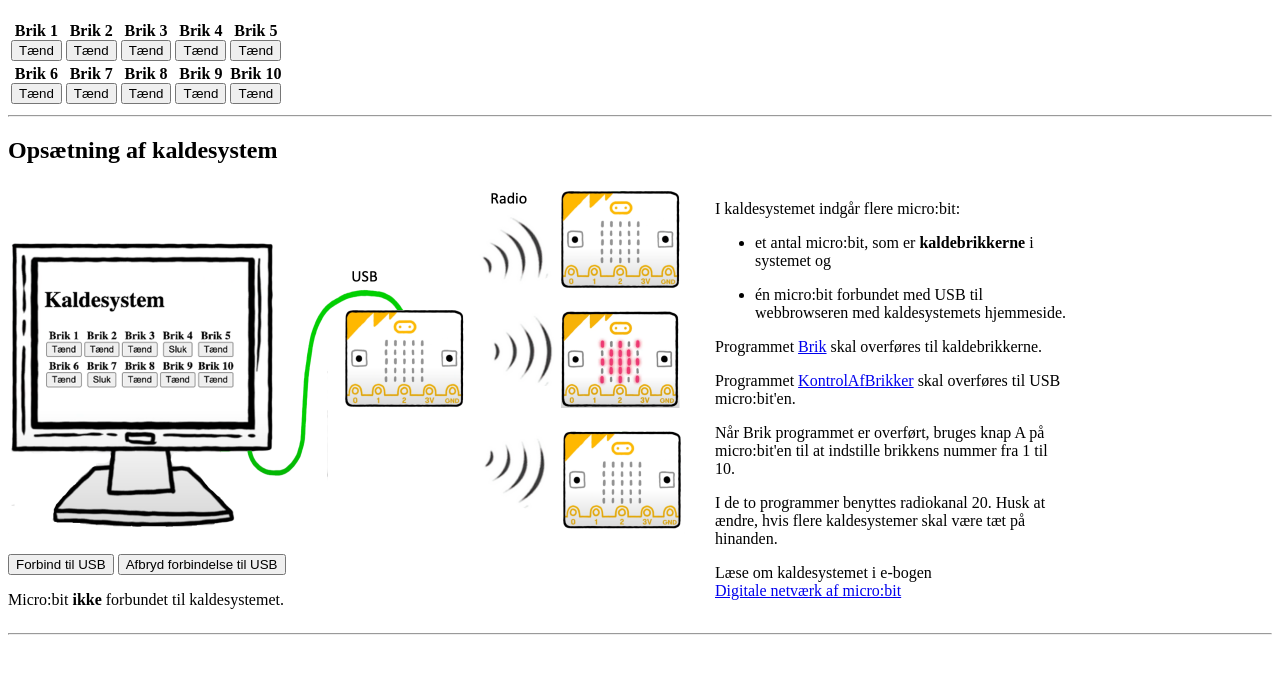
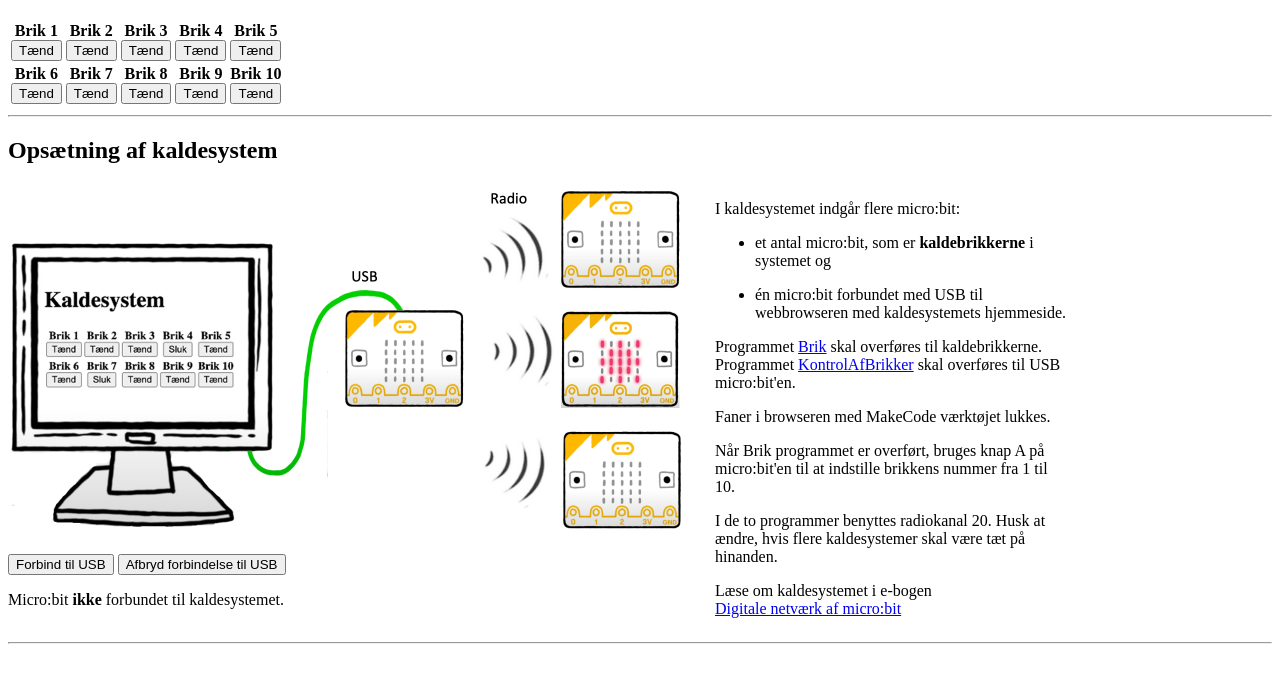
Before and after one commit to ocaprani/ocaprani.github.io, a plain HTML site: page Kaldesystem/index.html in a window 1280 px wide. Shown: the part 61-744 px from the top of the page. Drawn offline with Linux system fonts and the light colour scheme; a script that the page names is missing.

Commit message:
Update index.html

```diff
--- a/Kaldesystem/index.html
+++ b/Kaldesystem/index.html
@@ -79,10 +79,10 @@
 	</ul>
         Programmet <a href="https://makecode.microbit.org/#pub:_Tsya4tAted84"  target="_blank">Brik</a>
 	skal overføres til
-	kaldebrikkerne.
+	kaldebrikkerne. Programmet <a href="https://makecode.microbit.org/#pub:_U6CYfY8RY0Ya"  target="_blank">KontrolAfBrikker</a>
+	skal overføres til USB micro:bit'en.
 	<p>
-	Programmet <a href="https://makecode.microbit.org/#pub:_U6CYfY8RY0Ya"  target="_blank">KontrolAfBrikker</a>
-	skal overføres til USB micro:bit'en.
+	Faner i browseren med MakeCode værktøjet lukkes.
 
 
 	<p>
```
